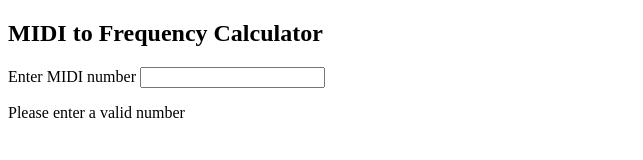
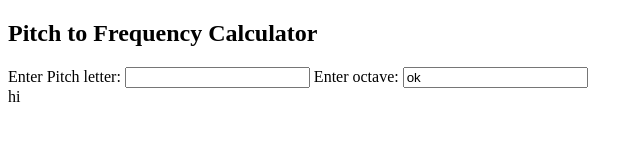
Before and after one commit to Angeldude/midi_calculator, a website: page index.html in a window 1280 px wide. Shown: the whole page, without its empty margins (0-643 px from the left). Drawn offline with nearby package versions, Linux system fonts and the light colour scheme.

Commit message:
not working

```diff
--- a/index.html
+++ b/index.html
@@ -9,9 +9,15 @@
     <title>MIDI Calc</title>
 </head>
 <body>
-    <h2>MIDI to Frequency Calculator</h2>
-    <label for="pitch">Enter MIDI number</label>
-    <input type="number" id="pitch">
-    <main id="app"></main>
+    <main>
+        <section id="pitch-calc">
+            <h2>Pitch to Frequency Calculator</h2>
+            <label for="tone">Enter Pitch letter:</label>
+            <input type="text" id="tone">
+            <label for="octave">Enter octave:</label>
+            <input type="text" id="octave" value="ok">
+            <section id="pitches"></section>
+        </section>
+    </main>
 </body>
 </html>
--- a/main.js
+++ b/main.js
@@ -3632,15 +3632,25 @@ const mtof = (midiNum) => {
 const midiFromString = R.compose(mtof, parseInt)
 
 const sanitizeFreq = num => isNaN(num) ? "Please enter a valid number" : num.toString() + " Hz"
+
+const pch2midi = (letter, octave) => {
+  let pitches = {C: 0, CS: 1, DB: 1, D: 2, DS: 3,
+                 EB: 3, E: 4, F: 5, FS: 6, GB: 6,
+                 G: 7, GS: 8, AB: 8, A: 9, AS: 10,
+                 BB: 10, B: 11, CB: 11, BS: 0}
+  let octaveOffset = parseInt(octave) + 1
+  return pitches[letter.toUpperCase()] + (octaveOffset * 12);
+}
 window.addEventListener('load', function(){
-   let app = $('app');
-   let input = $('pitch');
-
-   const formattedFreq = extractValueE(input)
-                      .mapE(midiFromString)
-                      .startsWith(NaN)
-                      .liftB(sanitizeFreq)
-
-   let result  = DIV({id:'freq'}, P(formattedFreq));
-   app.appendChild(result)
+   let app = $('pitches');
+   let octave = $('octave');
+   let tone = $('tone');
+
+//    const formattedFreq = booo()
+//                       .mapE(midiFromString)
+//                       .startsWith(NaN)
+//                       .liftB(sanitizeFreq)
+
+   let result  = DIV('hi');
+   app.appendChild(result);
 })
```
Also changed, not shown: src/module.js (+9 -0 lines), src/script.js (+6 -5 lines).
